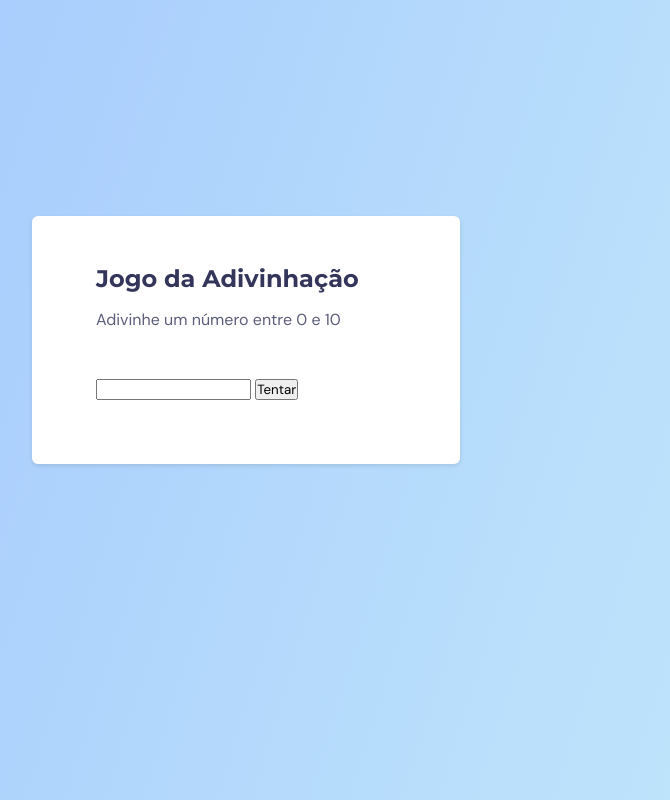
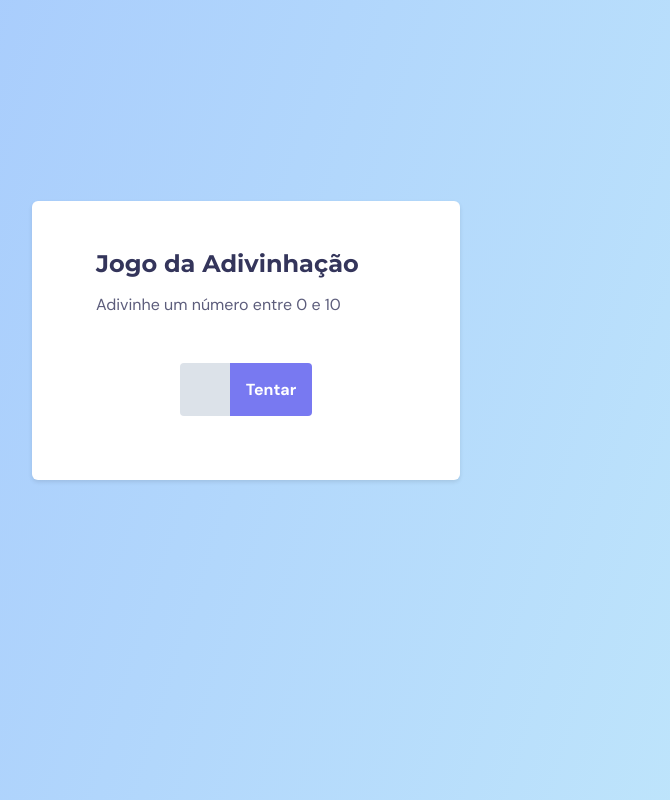
Before and after one commit to tiagobarross/GuessingGame, a plain HTML site: page index.html in a window 1280 px wide. Shown: the whole page, without its empty margins (394-1064 px from the left). Drawn offline with Linux system fonts and the light colour scheme.

Commit message:
first screen finish

```diff
--- a/style.css
+++ b/style.css
@@ -47,4 +47,27 @@ p{
 
 form{
   margin-top: 4.8rem;
+  display: flex;
+  justify-content: center;
 }
+
+input, button{
+  border: none;
+  padding: 1.6rem;
+}
+
+input{
+  background-color: #DCE2E9;
+  width: 5rem;
+  border-radius: .4rem 0 0 .4rem;
+  font-size: 1.6rem;
+  font-weight: bold;
+}
+
+button{
+  background: #7879F1;
+  color: #FFFF;
+  font-weight: bold;
+  font-size: 1.6rem;
+  border-radius: 0 .4rem .4rem 0;
+}
```
